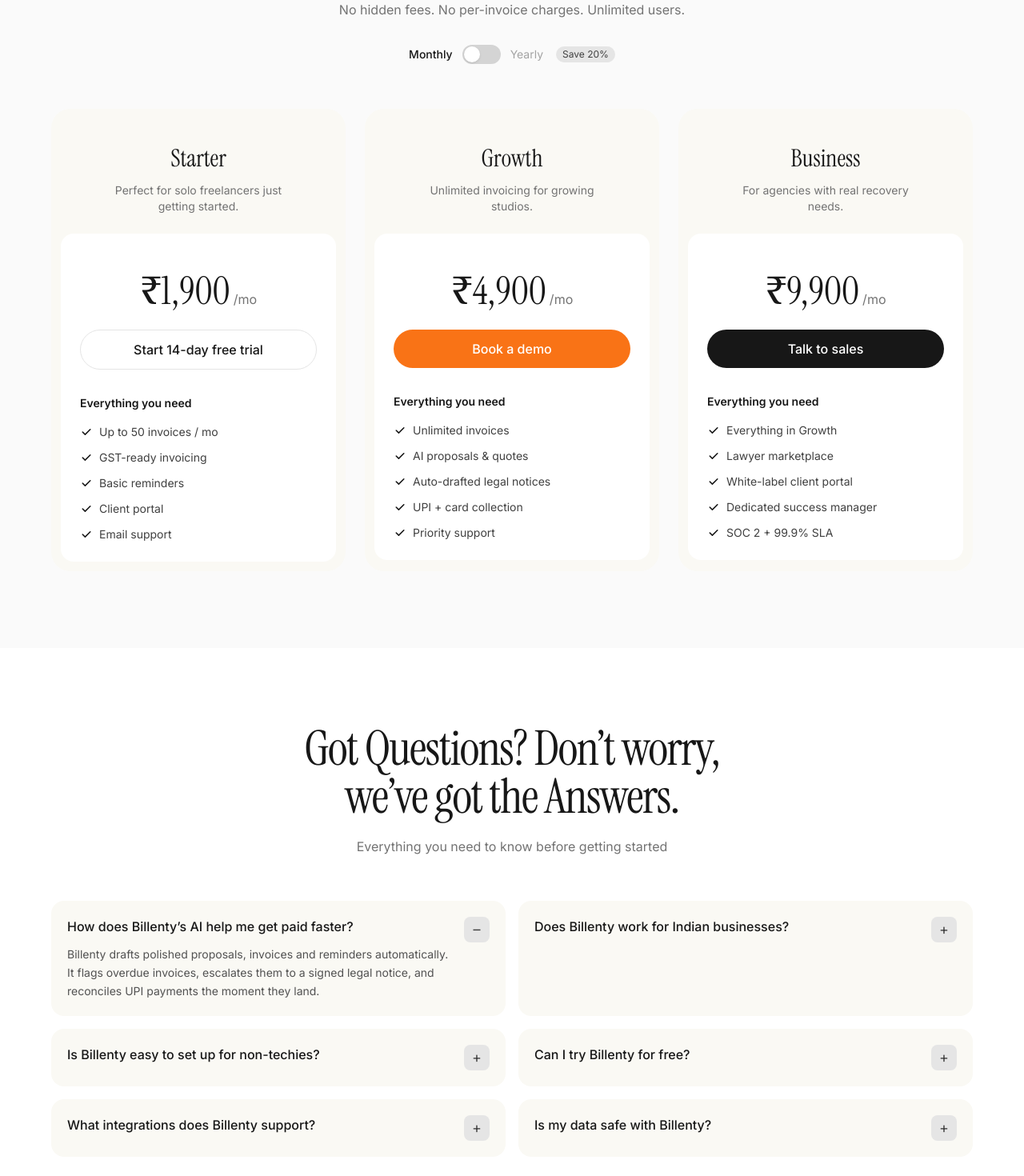
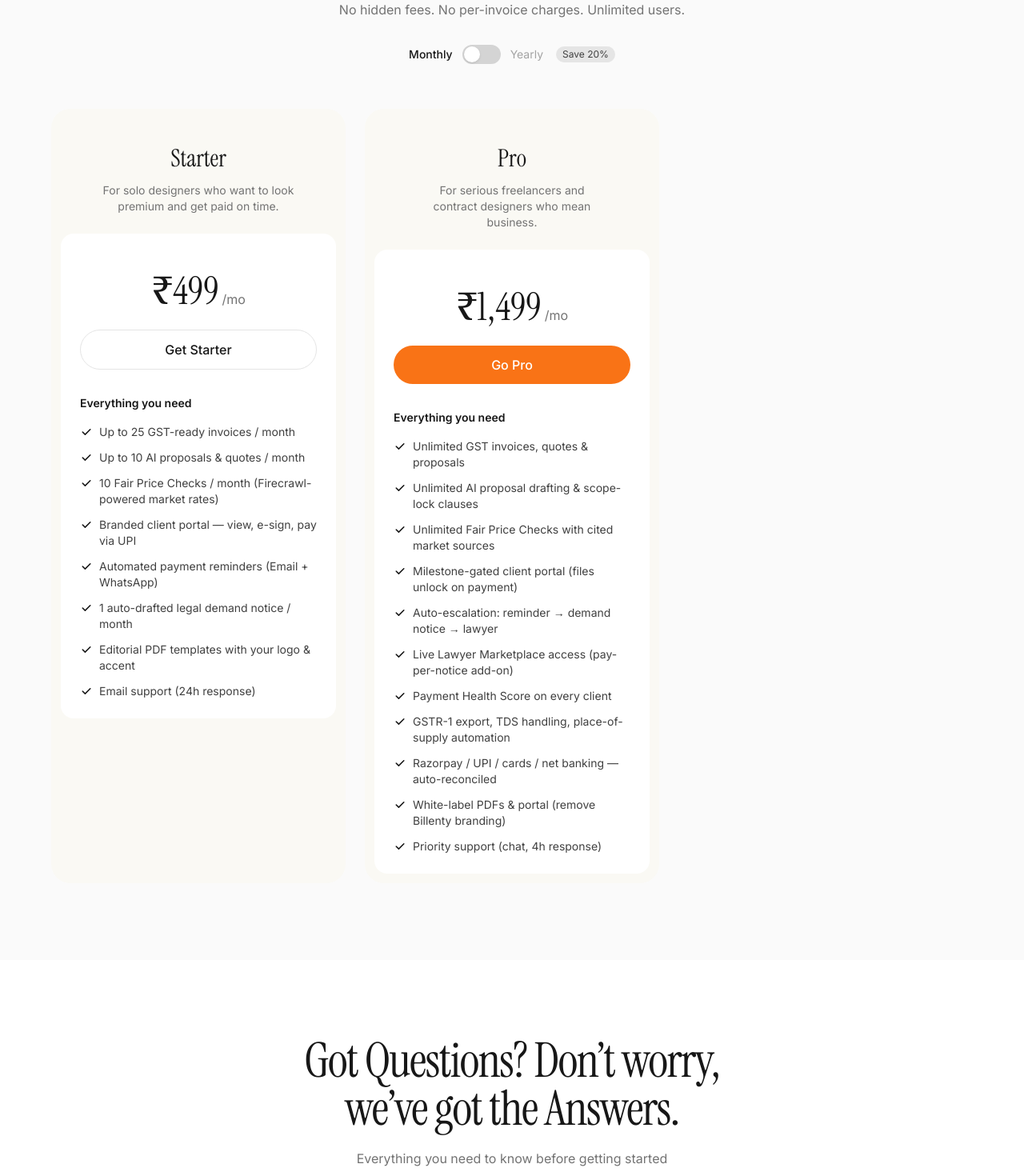
Before and after one commit to ramlimicheal/bond-git, a React (Vite) app: page / in a window 1280 px wide. Shown: the part 3940-5410 px from the top of the page at 80% size. Built offline with nearby package versions, Linux system fonts and the light colour scheme; what @lovable.dev/cloud-auth-js would draw is missing.

Commit message:
Changes
Co-authored-by: ramlimicheal <52813504+ramlimicheal@users.noreply.github.com>

```diff
--- a/components/LandingPage.tsx
+++ b/components/LandingPage.tsx
@@ -51,40 +51,56 @@ const TESTIMONIALS = [
 const PLANS = [
   {
     name: 'Starter',
-    price: '₹1,900',
+    price: '₹499',
     per: '/mo',
-    tag: 'Perfect for solo freelancers just getting started.',
-    cta: 'Start 14-day free trial',
+    tag: 'For solo designers who want to look premium and get paid on time.',
+    cta: 'Get Starter',
     variant: 'outline' as const,
-    features: ['Up to 50 invoices / mo', 'GST-ready invoicing', 'Basic reminders', 'Client portal', 'Email support'],
+    features: [
+      'Up to 25 GST-ready invoices / month',
+      'Up to 10 AI proposals & quotes / month',
+      '10 Fair Price Checks / month (Firecrawl-powered market rates)',
+      'Branded client portal — view, e-sign, pay via UPI',
+      'Automated payment reminders (Email + WhatsApp)',
+      '1 auto-drafted legal demand notice / month',
+      'Editorial PDF templates with your logo & accent',
+      'Email support (24h response)',
+    ],
   },
   {
-    name: 'Growth',
-    price: '₹4,900',
+    name: 'Pro',
+    price: '₹1,499',
     per: '/mo',
-    tag: 'Unlimited invoicing for growing studios.',
-    cta: 'Book a demo',
+    tag: 'For serious freelancers and contract designers who mean business.',
+    cta: 'Go Pro',
     variant: 'primary' as const,
-    features: ['Unlimited invoices', 'AI proposals & quotes', 'Auto-drafted legal notices', 'UPI + card collection', 'Priority support'],
-  },
-  {
-    name: 'Business',
-    price: '₹9,900',
-    per: '/mo',
-    tag: 'For agencies with real recovery needs.',
-    cta: 'Talk to sales',
-    variant: 'dark' as const,
-    features: ['Everything in Growth', 'Lawyer marketplace', 'White-label client portal', 'Dedicated success manager', 'SOC 2 + 99.9% SLA'],
+    features: [
+      'Unlimited GST invoices, quotes & proposals',
+      'Unlimited AI proposal drafting & scope-lock clauses',
+      'Unlimited Fair Price Checks with cited market sources',
+      'Milestone-gated client portal (files unlock on payment)',
+      'Auto-escalation: reminder → demand notice → lawyer',
+      'Live Lawyer Marketplace access (pay-per-notice add-on)',
+      'Payment Health Score on every client',
+      'GSTR-1 export, TDS handling, place-of-supply automation',
+      'Razorpay / UPI / cards / net banking — auto-reconciled',
+      'White-label PDFs & portal (remove Billenty branding)',
+      'Priority support (chat, 4h response)',
+    ],
   },
 ];
 
 const FAQS = [
-  { q: 'How does Billenty\u2019s AI help me get paid faster?', a: 'Billenty drafts polished proposals, invoices and reminders automatically. It flags overdue invoices, escalates them to a signed legal notice, and reconciles UPI payments the moment they land.' },
-  { q: 'Does Billenty work for Indian businesses?', a: 'Billenty is built for India first. GSTIN, CGST/SGST/IGST split, HSN/SAC, place of supply, e-invoicing and UPI collection are native \u2014 not bolted on.' },
-  { q: 'Is Billenty easy to set up for non-techies?', a: 'Yes. Add your GSTIN, upload a logo, pick an accent colour and you can send your first branded invoice in under five minutes. No accounting jargon.' },
-  { q: 'Can I try Billenty for free?', a: 'Every plan starts with a 14-day free trial. No credit card required. You can send real invoices during the trial and cancel any time.' },
-  { q: 'What integrations does Billenty support?', a: 'Razorpay, UPI, Zoho Books, Tally, Google Drive, WhatsApp, Gmail and more \u2014 with an open API for anything custom.' },
-  { q: 'Is my data safe with Billenty?', a: 'End-to-end encrypted, hosted in Indian data centres, SOC 2 Type II ready, and every legal document is stored under attorney-client workflows.' },
+  { q: 'Who exactly is Billenty for?', a: 'Billenty is built for Indian design freelancers and contract consultants — graphic designers, motion designers, brand studios, UI/UX designers, illustrators and multimedia creators. It is not a generic invoice tool. Every workflow, template and legal clause is tuned for how design work is scoped, delivered and paid for in India.' },
+  { q: 'What is the Fair Price Engine and why does it matter?', a: 'Most freelancers underprice because they negotiate on WhatsApp with no data. The Fair Price Engine crawls real market rates from Behance briefs, Upwork proposals, agency rate cards and design communities, then returns a defensible low / median / high range with cited sources — auto-inserted into your proposal PDF. Clients stop haggling because they can see the market, not just your quote.' },
+  { q: 'How does the legal recovery actually work?', a: 'Every overdue invoice becomes an auto-drafted, India-specific demand notice — Section 138 memos, arbitration references, GST-attached breakdowns. You can send it yourself, or escalate to a real empanelled lawyer from our marketplace who signs and dispatches it on their letterhead. Most silent clients pay within 48–72 hours of a signed notice.' },
+  { q: 'What is the milestone-gated client portal?', a: 'Legal is the stick; withheld files are the daily leverage. Your client sees the project, deliverables and invoices in a branded portal — but the next milestone\u2019s files stay locked until the previous milestone is paid. No more sending Figma links, then chasing money.' },
+  { q: 'Is Billenty really GST- and India-compliant?', a: 'Yes — India first, not bolted on. GSTIN validation, CGST/SGST/IGST split, HSN/SAC codes, place-of-supply logic, TDS deduction handling, e-invoicing readiness, GSTR-1 export, INR-only pricing and UPI collection are all native.' },
+  { q: 'Is there a free trial?', a: 'No. Billenty is a paid tool from day one — starting at ₹499/month — because it is designed to earn you back many multiples of that in a single recovered invoice. There is a 7-day money-back guarantee if it does not work for you.' },
+  { q: 'What is the difference between Starter and Pro?', a: 'Starter (₹499) is for solo designers with a handful of active clients — 25 invoices, 10 AI proposals, 10 Fair Price Checks and 1 legal notice per month. Pro (₹1,499) removes every limit, unlocks milestone-gated file delivery, Payment Health Scores, the Lawyer Marketplace and white-label PDFs. Most working freelancers upgrade to Pro within the first month.' },
+  { q: 'Can my clients also log in?', a: 'Yes. Every client gets a free, branded portal login to view proposals, e-sign, download invoices, pay via UPI/cards and see milestone status. They never need a Billenty account of their own.' },
+  { q: 'Do you support agencies and larger studios?', a: 'Not yet. Billenty is intentionally single-operator first. A multi-seat Studio plan for small design agencies is on the roadmap for later this year — join the waitlist from the footer.' },
+  { q: 'Is my data safe?', a: 'End-to-end encrypted in transit and at rest, hosted on Indian-region infrastructure, row-level tenant isolation, and every legal document is stored under an attorney-client workflow with audit logs.' },
 ];
 
 const NAV_TOP_OFFSET = 25;
```
